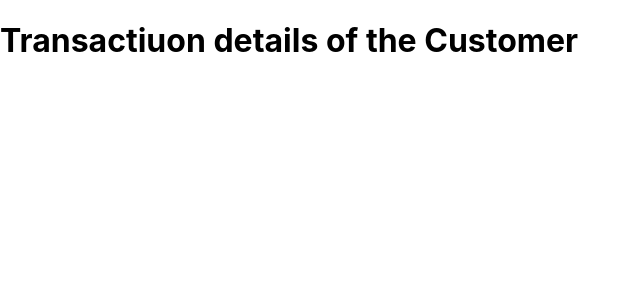
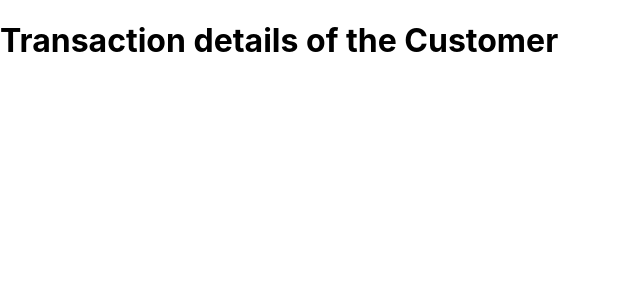
Before and after one commit to Varun-taneja/ATM-Banking-System-T1-Batch9, a React (Create React App) app in the folder bank-client/: page /transaction-details in a window 1280 px wide. Shown: the top 300 px of the page, without its empty margins (0-640 px from the left). Built offline with nearby package versions, Linux system fonts and the light colour scheme.

Commit message:
Update TransactionDetails.js

```diff
--- a/bank-client/src/pages/TransactionDetails.js
+++ b/bank-client/src/pages/TransactionDetails.js
@@ -3,7 +3,7 @@ import React from "react";
 function TransactionDetails(){
     return (
         <React.Fragment>
-            <h1>Transactiuon details of the Customer</h1>
+            <h1>Transaction details of the Customer</h1>
         </React.Fragment>
     )
 }
```
